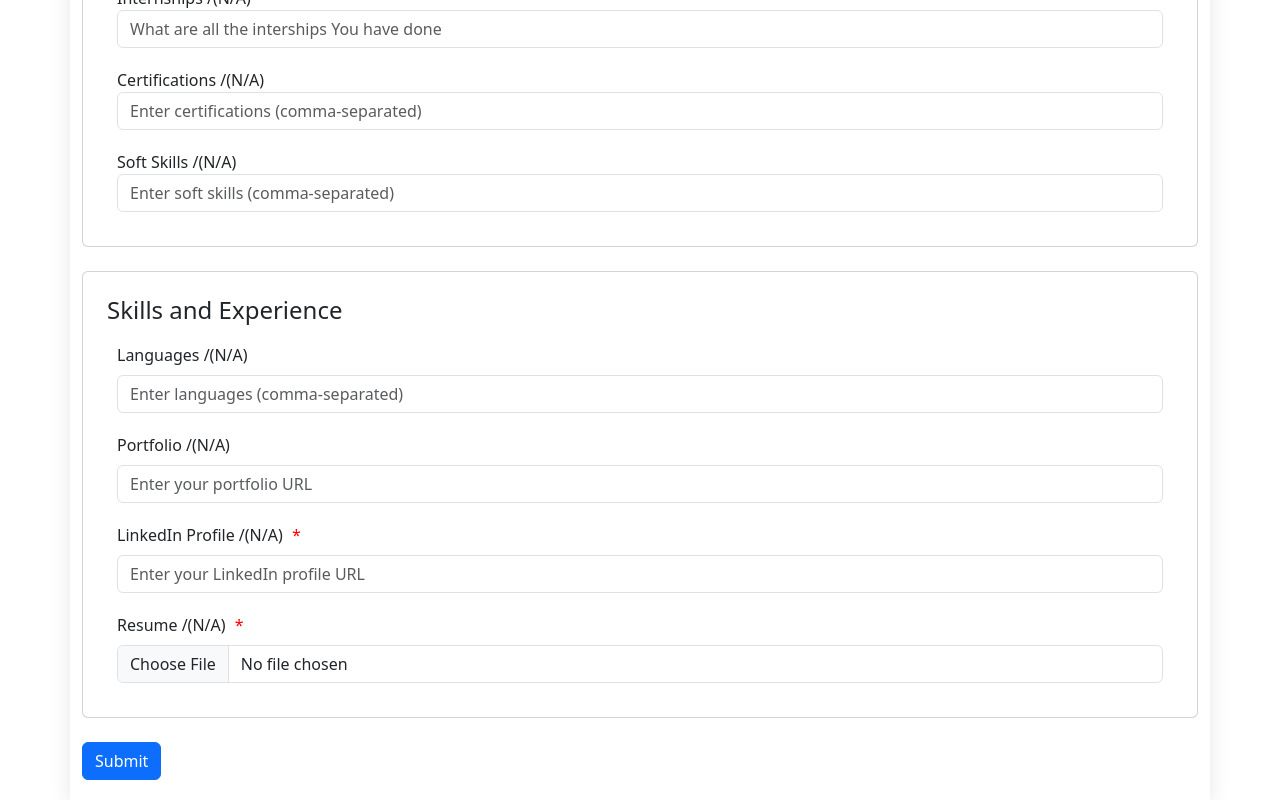
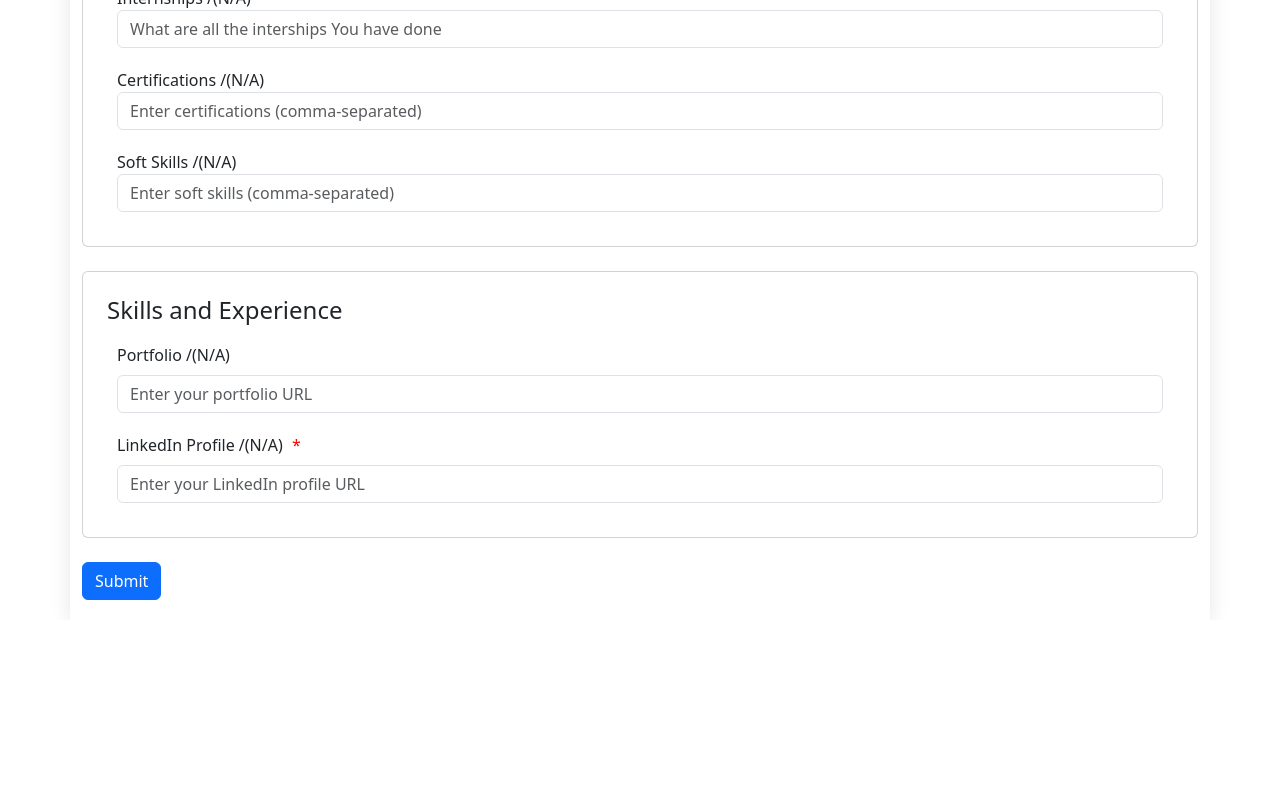
Before and after one commit to rakeshgowda123/Socio, a React (Create React App) app in the folder frontend/: page /userdata in a window 1280 px wide. Shown: the part 1267-2067 px from the top of the page. After the commit the page ends 1887 px from the top, so only its background shows below. Built offline with nearby package versions, Linux system fonts and the light colour scheme.

Commit message:
Update UserData.js

```diff
--- a/frontend/src/Components/UserData.js
+++ b/frontend/src/Components/UserData.js
@@ -21,10 +21,10 @@ const UserData = () => {
     certifications: "",
     technicalSkills: "",
     softSkills: "",
-    languages: "",
+
     portfolio: "",
     linkedInProfile: "",
-    resume: "",
+
   });
 
   const handleUserInput = (e) => {
@@ -214,7 +214,7 @@ const UserData = () => {
 
         {/* Skills Section */}
         <div className="card p-4 mb-4">
-          <h4 className="card-title">Skills and Experience</h4>
+          <h4 className="card-title">Skills.</h4>
           <div className="form-group">
             <label>Technical Skills/(N/A) *</label>
             <input
@@ -267,21 +267,6 @@ const UserData = () => {
 
         <div className="card p-4 mb-4">
           <h4 className="card-title">Skills and Experience</h4>
-          <div className="form-group">
-            <label htmlFor="languages" className="form-label">
-              Languages /(N/A)
-            </label>
-            <input
-              type="text"
-              className="form-control"
-              id="languages"
-              value={userdata.languages}
-              name="languages"
-              placeholder="Enter languages (comma-separated)"
-              onChange={handleUserInput}
-              required
-            />
-          </div>
 
           <div className="form-group">
             <label htmlFor="portfolio" className="form-label">
@@ -315,21 +300,6 @@ const UserData = () => {
             />
           </div>
 
-          <div className="form-group">
-            <label htmlFor="linkedInProfile" className="form-label">
-              Resume /(N/A) <span className="required-star">*</span>
-            </label>
-            <input
-              type="file"
-              className="form-control"
-              id="resume"
-              value={userdata.resume}
-              name="resume"
-              onChange={handleUserInput}
-              placeholder="Upload your resume"
-              required
-            />
-          </div>
         </div>
         <button type="submit" className="btn btn-primary btn-block">
           Submit
```
